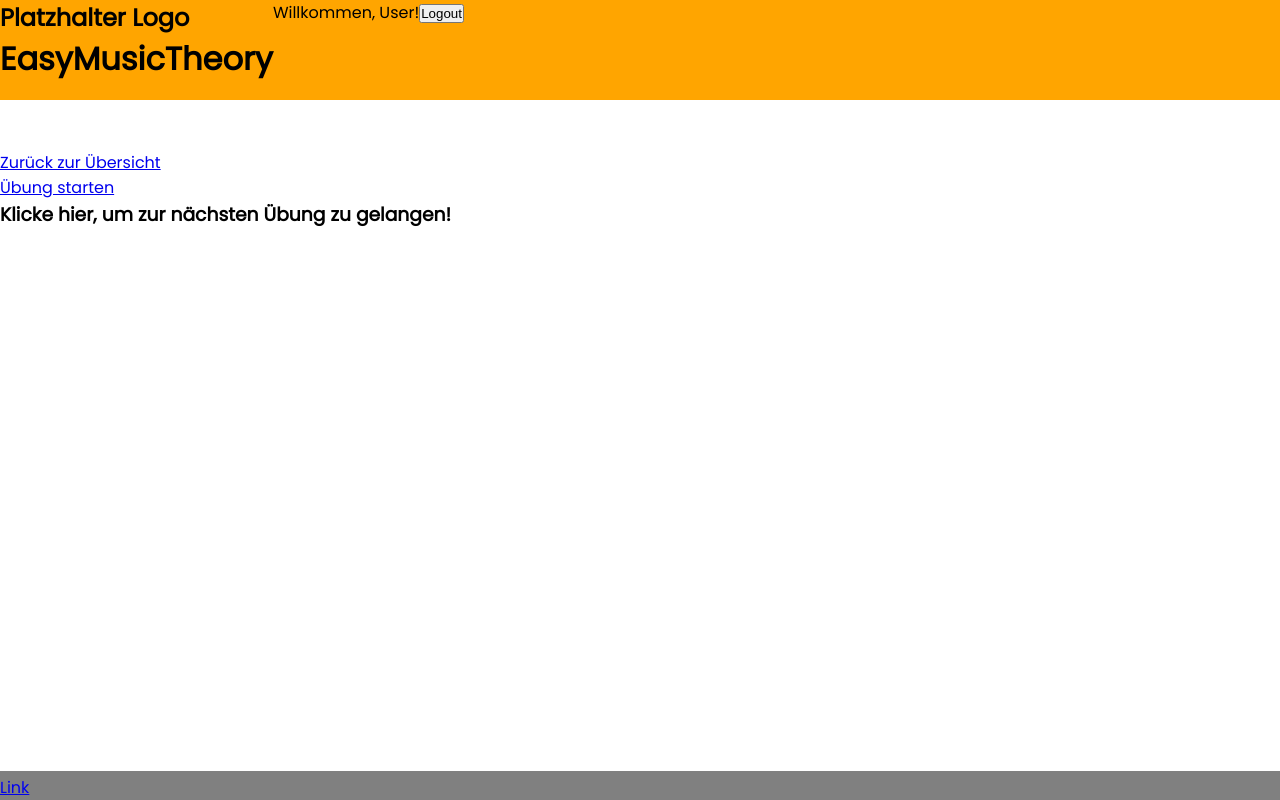
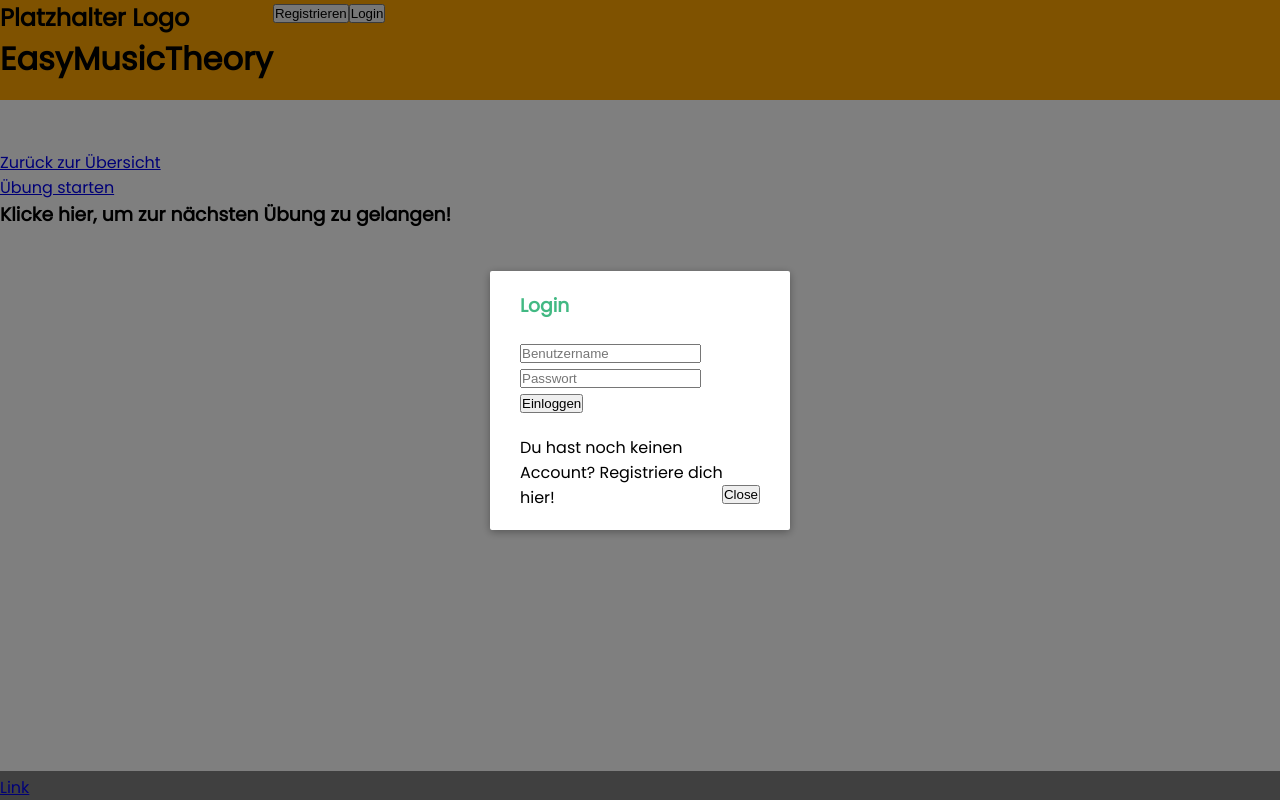
Before and after one commit to bsandoz/mmp-lehrprojekt, a Vue app: page /module/1 in a window 1280 px wide. Both pictures are taken after a click on the button "Login". Built offline with nearby package versions, Linux system fonts and the light colour scheme.

Commit message:
1st part login implementation

```diff
--- a/src/components/Header.vue
+++ b/src/components/Header.vue
@@ -5,7 +5,16 @@
       <h1>EasyMusicTheory</h1>
     </div>
     <div class="header-right">
-      <button type="button" name="button-login" v-if="!userIsLoggedIn" @click="logInOut()">Login</button>
+      <button type="button" name="button-register">Registrieren</button>
+      <button type="button" name="button-login" v-if="!userIsLoggedIn" @click="showModal = true">Login</button>
+      <Teleport to="body">
+        <!-- use the modal component, pass in the prop -->
+        <modal :show="showModal" @close="showModal = false">
+          <template #header>
+            <h3>Login</h3>
+          </template>
+        </modal>
+      </Teleport>
       <span v-if="userIsLoggedIn">Willkommen, User!</span>
       <button type="button" name="button-logout" v-if="userIsLoggedIn" @click="logInOut()">Logout</button>
     </div>
@@ -13,12 +22,22 @@
 </template>
 
 <script>
+import Modal from './modals/ModalLogin.vue'
+
 import { useUserStore } from '@/store/UserStore.js'
 
 import { mapState } from 'pinia';
 import { mapActions } from 'pinia';
 
 export default {
+  components: {
+    Modal,
+  },
+  data() {
+    return {
+      showModal: false,
+    }
+  },
   computed: {
     ...mapState(useUserStore, ['userIsLoggedIn']),
   },
--- /dev/null
+++ b/src/components/modals/ModalLogin.vue
@@ -0,0 +1,128 @@
+<template>
+  <Transition name="modal">
+    <div v-if="show" class="modal-mask">
+      <div class="modal-wrapper">
+        <div class="modal-container">
+          <div class="modal-header">
+            <slot name="header">default header</slot>
+          </div>
+
+          <div class="modal-body">
+            <form @submit.prevent="login">
+              <input v-model="username" type="text" placeholder="Benutzername">
+              <input v-model="password" type="password" placeholder="Passwort">
+              <input type="submit" value="Einloggen">
+            </form>
+          </div>
+
+          <div class="modal-footer">
+            <slot name="footer">
+              Du hast noch keinen Account? Registriere dich hier!
+              <button
+                class="modal-default-button"
+                @click="$emit('close')"
+              >Close</button>
+            </slot>
+          </div>
+        </div>
+      </div>
+    </div>
+  </Transition>
+</template>
+
+<script>
+export default {
+  name: "ModalLogin",
+  props: {
+    show: Boolean
+  },
+  data() {
+    return {
+      username: "",
+      password: "",
+    }
+  },
+  methods: {
+    async login() {
+      const { username, password } = this;
+      const res = await fetch("https://ifuu2646.directus.app/items/users",
+        {
+          method: "POST",
+          headers: {
+            "Content-Type": "application/json"
+          },
+          body: JSON.stringify({ username, password })
+        }
+      );
+      const data = await res.json();
+      console.log(data);
+    }
+  }
+}
+</script>
+
+
+<style>
+.modal-mask {
+  position: fixed;
+  z-index: 9998;
+  top: 0;
+  left: 0;
+  width: 100%;
+  height: 100%;
+  background-color: rgba(0, 0, 0, 0.5);
+  display: table;
+  transition: opacity 0.3s ease;
+}
+
+.modal-wrapper {
+  display: table-cell;
+  vertical-align: middle;
+}
+
+.modal-container {
+  width: 300px;
+  margin: 0px auto;
+  padding: 20px 30px;
+  background-color: #fff;
+  border-radius: 2px;
+  box-shadow: 0 2px 8px rgba(0, 0, 0, 0.33);
+  transition: all 0.3s ease;
+}
+
+.modal-header h3 {
+  margin-top: 0;
+  color: #42b983;
+}
+
+.modal-body {
+  margin: 20px 0;
+}
+
+.modal-default-button {
+  float: right;
+}
+
+/*
+ * The following styles are auto-applied to elements with
+ * transition="modal" when their visibility is toggled
+ * by Vue.js.
+ *
+ * You can easily play with the modal transition by editing
+ * these styles.
+ */
+
+.modal-enter-from {
+  opacity: 0;
+}
+
+.modal-leave-to {
+  opacity: 0;
+}
+
+.modal-enter-from .modal-container,
+.modal-leave-to .modal-container {
+  -webkit-transform: scale(1.1);
+  transform: scale(1.1);
+}
+</style>
```
